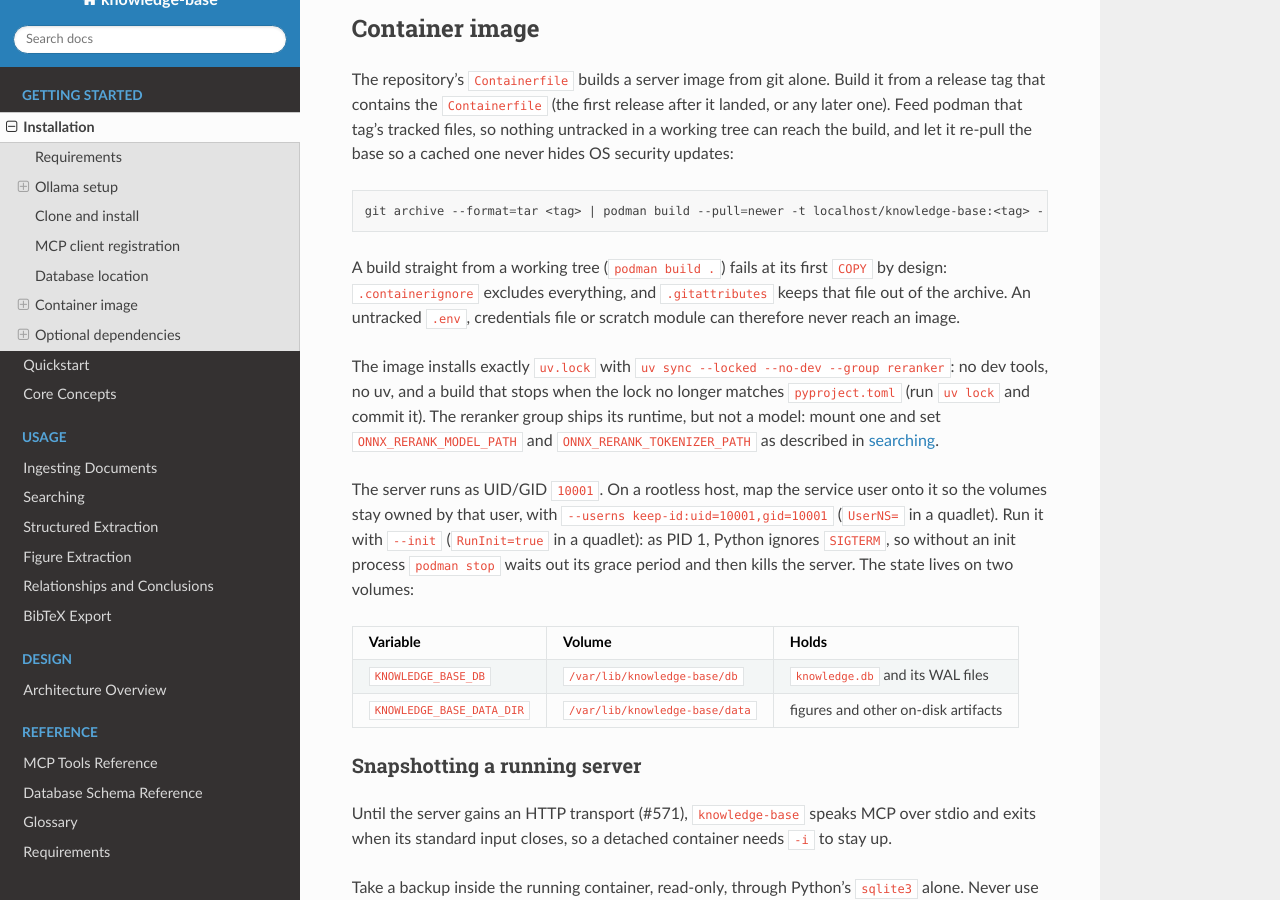
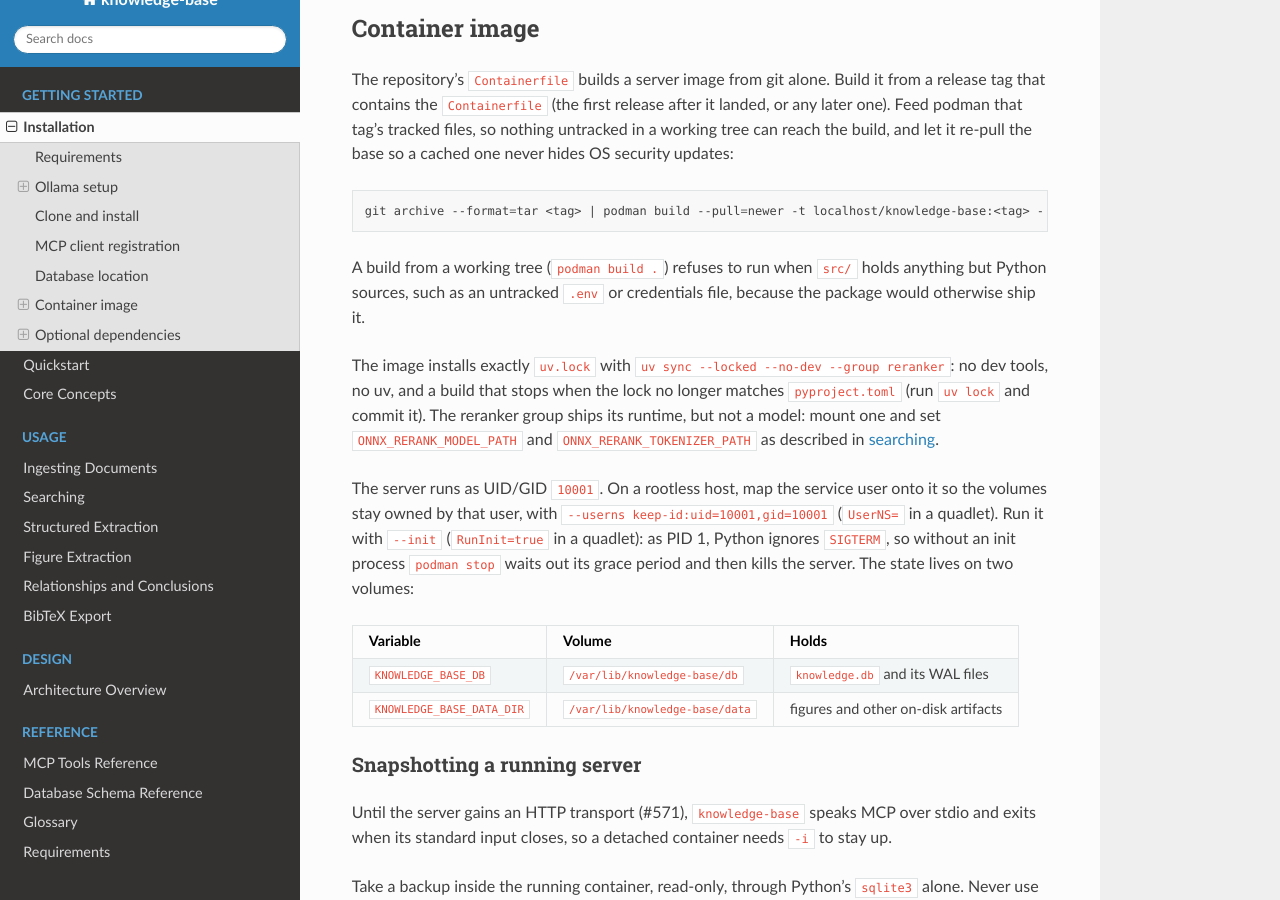
Before and after one commit to dutiona/knowledge-base, a Sphinx documentation site: the page built from docs/getting-started/installation.md, in a window 1280 px wide and 900 px high, scrolled down 2259 px. Built offline with Sphinx 7.4.7 and the Read the Docs theme 3.1.0, drawn with Linux system fonts in a browser that asks for light colours.

Commit message:
fix(container): keep podman build working from a clean tag checkout
The archive-only context (32ec3fb) closed the untracked-.py residual but
broke an acceptance criterion: #570 requires `podman build` to succeed
from a clean checkout of a tag, and it also sent the whole tracked tree
(tests, docs, qa) to the builder against the plan's allowlist. This
restores the allowlist and the non-Python guard, which buildah also
applies inside a `git archive` tar context, so the recommended archive
build sees only the allowlisted tracked files. The docs state the one
residual: a working-tree build cannot tell an untracked .py file from a
tracked one, so build from the archive or a clean checkout.

````diff
--- a/docs/getting-started/installation.md
+++ b/docs/getting-started/installation.md
@@ -107,9 +107,8 @@ updates:
 git archive --format=tar <tag> | podman build --pull=newer -t localhost/knowledge-base:<tag> -
 ```
 
-A build straight from a working tree (`podman build .`) fails at its first `COPY` by design: `.containerignore` excludes
-everything, and `.gitattributes` keeps that file out of the archive. An untracked `.env`, credentials file or scratch
-module can therefore never reach an image.
+A build from a working tree (`podman build .`) refuses to run when `src/` holds anything but Python sources, such as an
+untracked `.env` or credentials file, because the package would otherwise ship it.
 
 The image installs exactly `uv.lock` with `uv sync --locked --no-dev --group reranker`: no dev tools, no uv, and a
 build that stops when the lock no longer matches `pyproject.toml` (run `uv lock` and commit it). The
````
Also changed, not shown: 3 other files.
